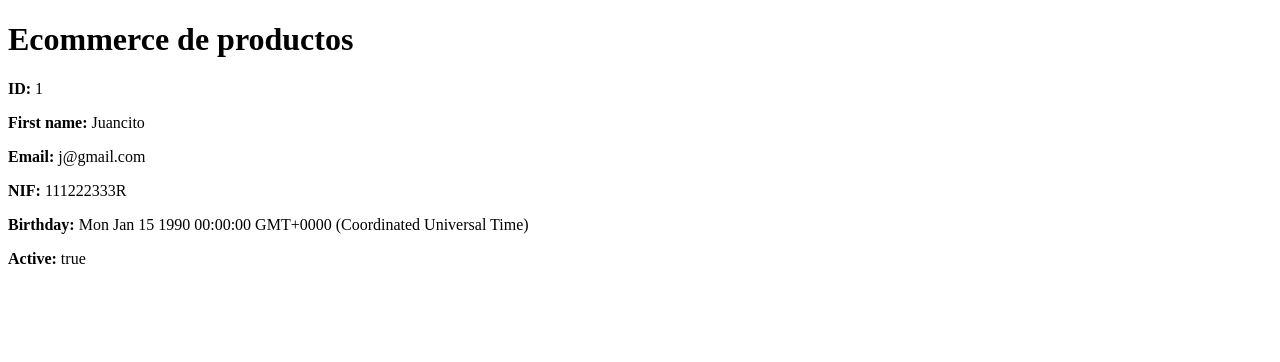
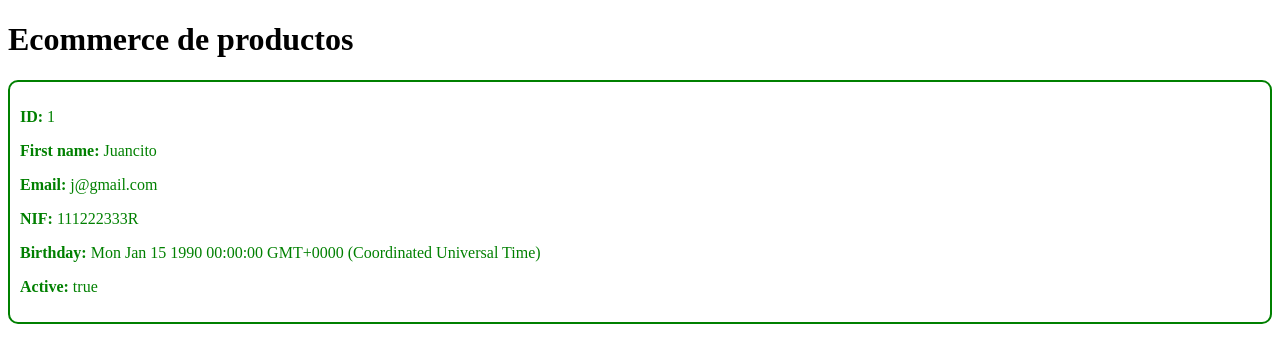
Before and after one commit to Teutona89/adecco_angular_ed2, an Angular app in the folder 009.angular/angular-003-directivas/: page / in a window 1280 px wide. Shown: the top 362 px of the page. Built offline with nearby package versions, Linux system fonts and the light colour scheme.

Commit message:
Angular directiva ngClass

```diff
--- a/009.angular/angular-003-directivas/src/app/customer-detail/customer-detail.component.css
+++ b/009.angular/angular-003-directivas/src/app/customer-detail/customer-detail.component.css
@@ -1,8 +1,14 @@
 
 .is-active {
   color: green;
+  border: 2px solid green;
+  border-radius: 10px;
+  padding:10px;
 }
 
 .is-not-active {
   color: red;
+  border: 2px solid red;
+  border-radius: 10px;
+  padding:10px;
 }
--- a/009.angular/angular-003-directivas/src/app/customer-detail/customer-detail.component.html
+++ b/009.angular/angular-003-directivas/src/app/customer-detail/customer-detail.component.html
@@ -1,7 +1,7 @@
 
 @if (customer) {
 
-  <div>
+  <div [ngClass]="customer.active ? 'is-active' : 'is-not-active'">
     <p><strong>ID:</strong> {{customer.id}}</p>
     <p><strong>First name:</strong> {{customer.firstName}}</p>
     <p><strong>Email:</strong> {{customer.email}}</p>
--- a/009.angular/angular-003-directivas/src/app/customer-detail/customer-detail.component.ts
+++ b/009.angular/angular-003-directivas/src/app/customer-detail/customer-detail.component.ts
@@ -1,10 +1,11 @@
 import { Component } from '@angular/core';
 import { Customer } from '../interfaces/customer.model';
+import { NgClass } from '@angular/common';
 
 @Component({
   selector: 'app-customer-detail',
   standalone: true,
-  imports: [],
+  imports: [NgClass],
   templateUrl: './customer-detail.component.html',
   styleUrl: './customer-detail.component.css'
 })
```
